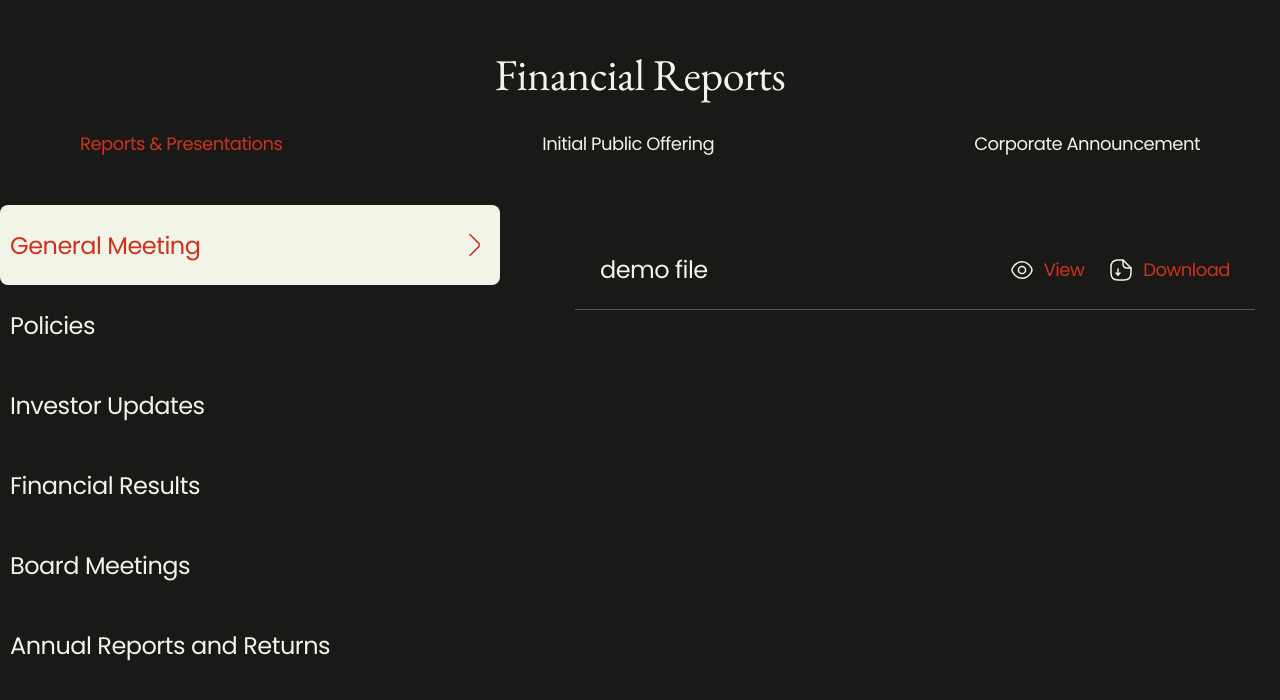
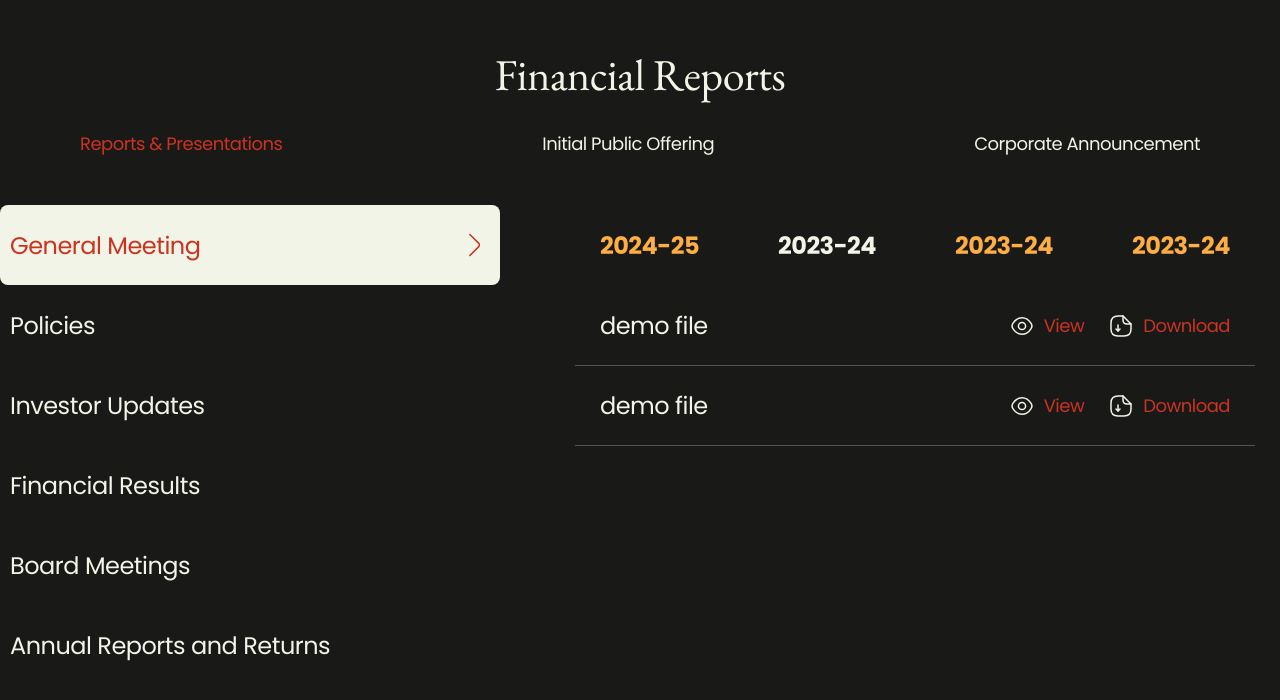
Before and after one commit to TarunRajpurohit123/pace-bussiness-website, a Next.js app in the folder pace-website/: page /investors in a window 1280 px wide. Shown: the top 700 px of the page. Built offline with nearby package versions, Linux system fonts and the light colour scheme.

Commit message:
year wise tab set in report section

```diff
--- a/pace-website/src/app/globals.css
+++ b/pace-website/src/app/globals.css
@@ -1097,3 +1097,22 @@ option:hover {
   line-height: 2.3rem;
   color: var(--red);
 }
+
+.side_tab:hover {
+  opacity: 100%;
+}
+.year__tab {
+  font-size: 2.4rem;
+  font-weight: 700;
+  line-height: 3.1rem;
+  text-align: left;
+  color: var(--golden);
+}
+
+.year__tab_act {
+  color: var(--pure);
+}
+
+.year__tab__section {
+  padding-top: 0 !important;
+}
--- a/pace-website/src/app/investors/ReportRow.jsx
+++ b/pace-website/src/app/investors/ReportRow.jsx
@@ -9,7 +9,7 @@ export default function ReportRow({ name, url, filename, type }) {
       <div className="reportRow">
         <p className="reportRow__name">{name}</p>
         <div className="reportRow__viewDownload">
-          <Link href={url} className="flex items-center">
+          <Link target="_blank" href={url} className="flex items-center">
             <EyeIcon />
             <p className="ml-[1rem] view_report">View</p>
           </Link>
--- a/pace-website/src/app/investors/ReportSection.jsx
+++ b/pace-website/src/app/investors/ReportSection.jsx
@@ -55,6 +55,20 @@ export default function ReportSection() {
           </div>
           {/* report lists */}
           <div className="report__list">
+            {/* year tab goes here*/}
+            <div className="year__tab__section flex justify-between items-center p-[2.5rem]">
+              <button className="year__tab">2024-25</button>
+              <button className="year__tab year__tab_act">2023-24</button>
+              <button className="year__tab">2023-24</button>
+              <button className="year__tab">2023-24</button>
+            </div>
+            {/* year tab end here*/}
+            <ReportRow
+              name={"demo file"}
+              url={"/01.png"}
+              filename={"image"}
+              type={"sdsnajd"}
+            />
             <ReportRow
               name={"demo file"}
               url={"/01.png"}
```
Also changed, not shown: pace-website/src/json/reportsData.js (+38 -2 lines).
